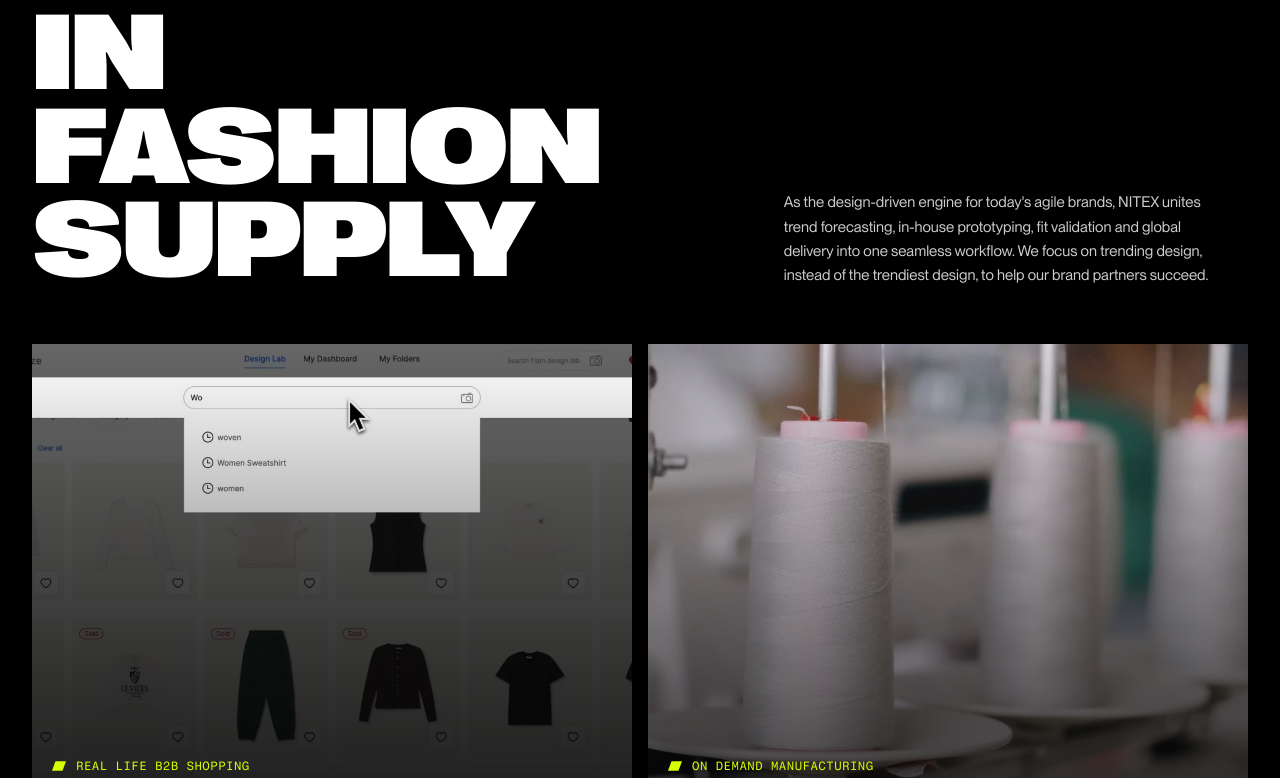
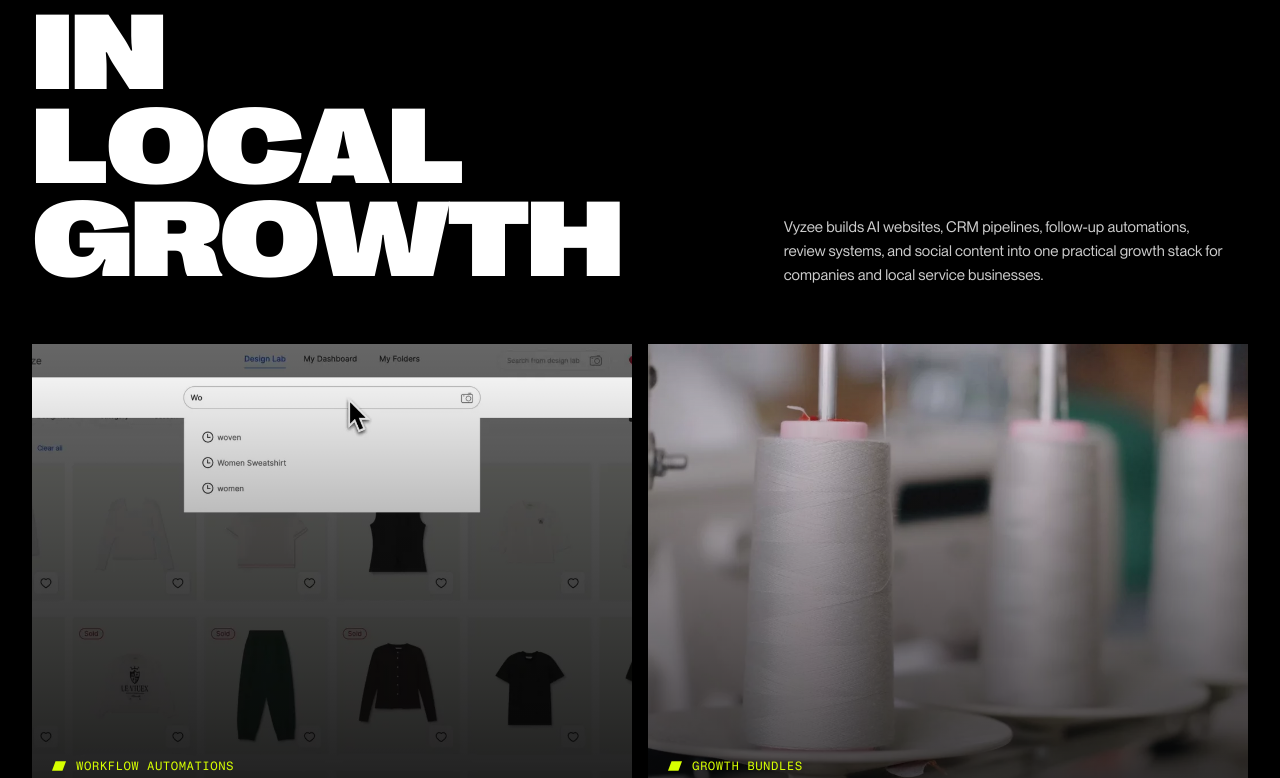
Before and after one commit to shadsks/verbose-happiness, a Next.js app: page / in a window 1280 px wide. Shown: the part 1964-2742 px from the top of the page. Built offline with nearby package versions, Linux system fonts and the light colour scheme.

Commit message:
Update WhatWeDo.tsx

```diff
--- a/src/components/sections/WhatWeDo.tsx
+++ b/src/components/sections/WhatWeDo.tsx
@@ -29,15 +29,13 @@
       <div className="mt-10 grid gap-10 lg:grid-cols-[1.2fr_1fr] lg:items-end">
         <RevealLines
           className="font-display display-lg text-white"
-          lines={["THE NEW", "STANDARD IN", "FASHION", "SUPPLY"]}
+          lines={["THE NEW", "STANDARD IN", "LOCAL", "GROWTH"]}
         />
         <Reveal>
           <p className="max-w-md text-[15px] leading-relaxed text-white/80">
-            As the design-driven engine for today&apos;s agile brands, NITEX
-            unites trend forecasting, in-house prototyping, fit validation and
-            global delivery into one seamless workflow. We focus on trending
-            design, instead of the trendiest design, to help our brand partners
-            succeed.
+            Vyzee builds AI websites, CRM pipelines, follow-up automations,
+            review systems, and social content into one practical growth stack
+            for companies and local service businesses.
           </p>
         </Reveal>
       </div>
@@ -46,12 +44,12 @@
         <MediaPanel
           src="/images/mux-2.webp"
           alt="NITEX Design Lab B2B shopping interface"
-          label="REAL LIFE B2B SHOPPING"
+          label="WORKFLOW AUTOMATIONS"
         />
         <MediaPanel
           src="/images/mux-1.webp"
           alt="On-demand manufacturing — thread spools on a production line"
-          label="ON DEMAND MANUFACTURING"
+          label="GROWTH BUNDLES"
         />
       </div>
     </section>
```
